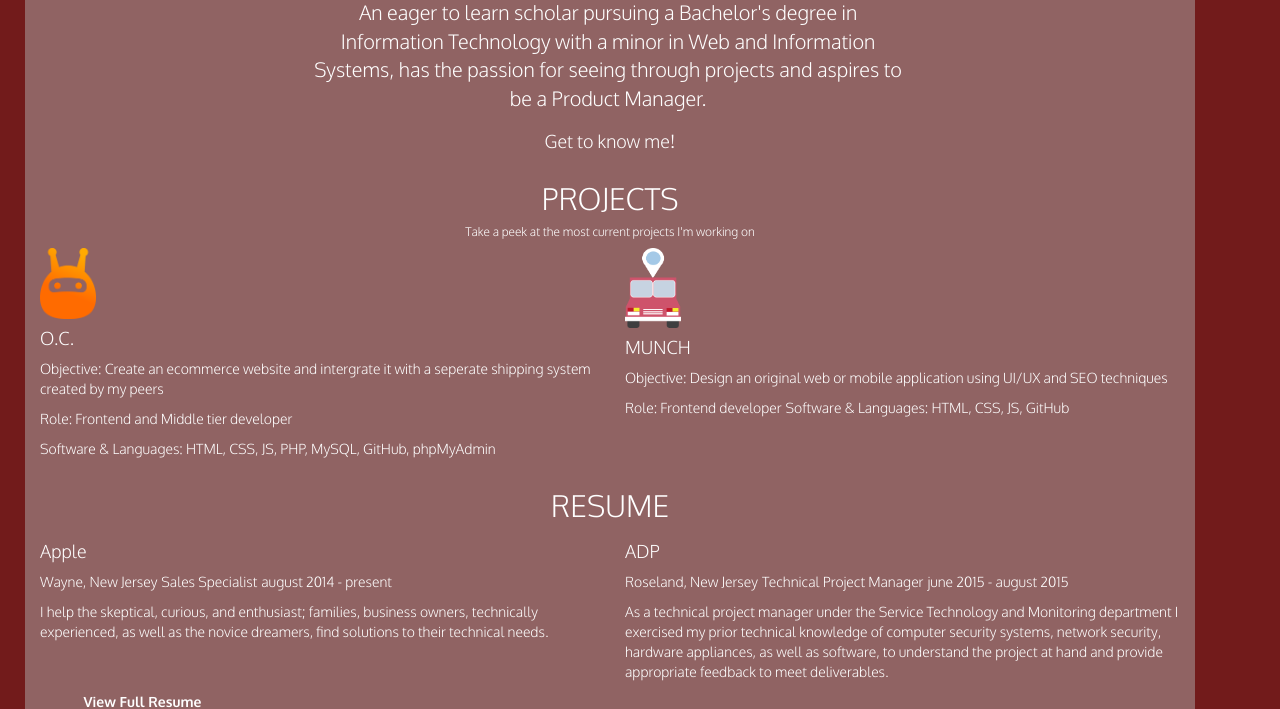
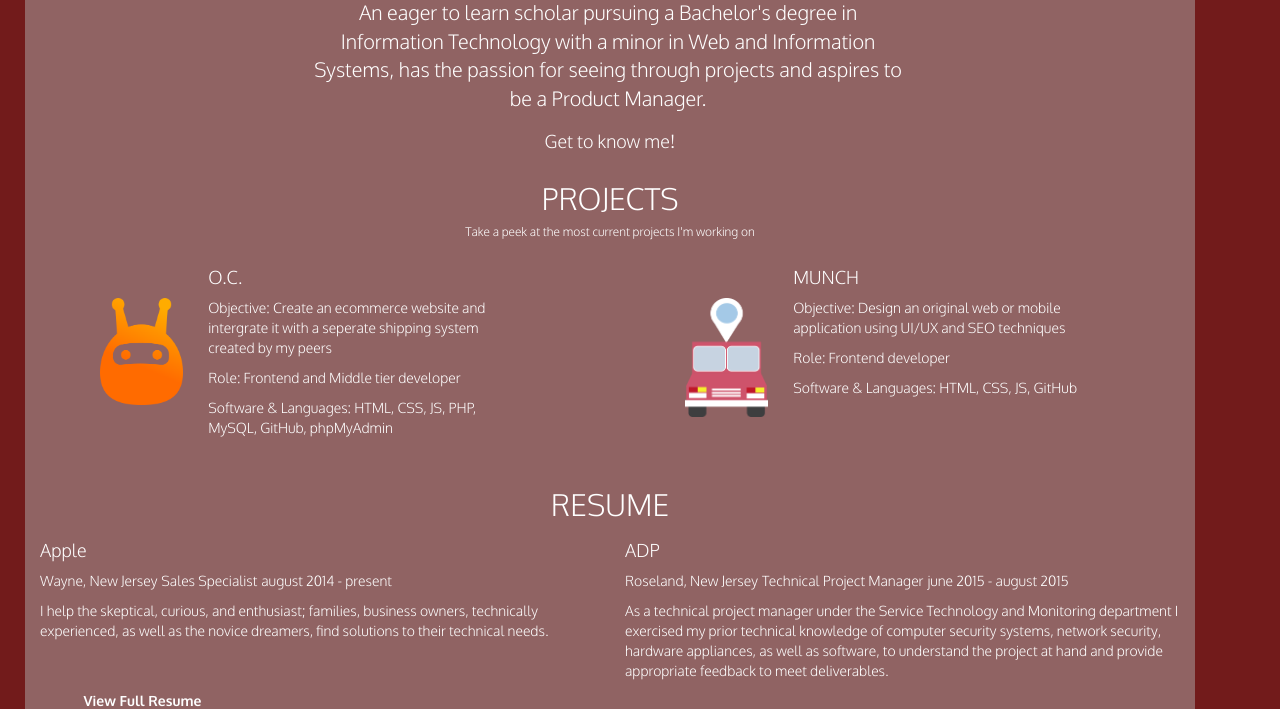
Before and after one commit to MaxielDJ7/is219s16-p1, a PHP site: page /index.html in a window 1280 px wide. Shown: the part 522-1231 px from the top of the page. Run offline with PHP 8.4, Linux system fonts and the light colour scheme.

Commit message:
Altered "Projects" placement

```diff
--- a/css/style.css
+++ b/css/style.css
@@ -57,11 +57,18 @@ h3{
 
 .projects img{
 
-  width: 10%;
-  height:10%;
+  width: 15%;
+  height:15%;
+
+  margin: 50px 15px 0px 60px;
 }
 
+.projects-info{
 
+  width: 55%;
+
+  margin: 10px 0px 20px 10px;
+}
 
 
 #resume h3{
```
